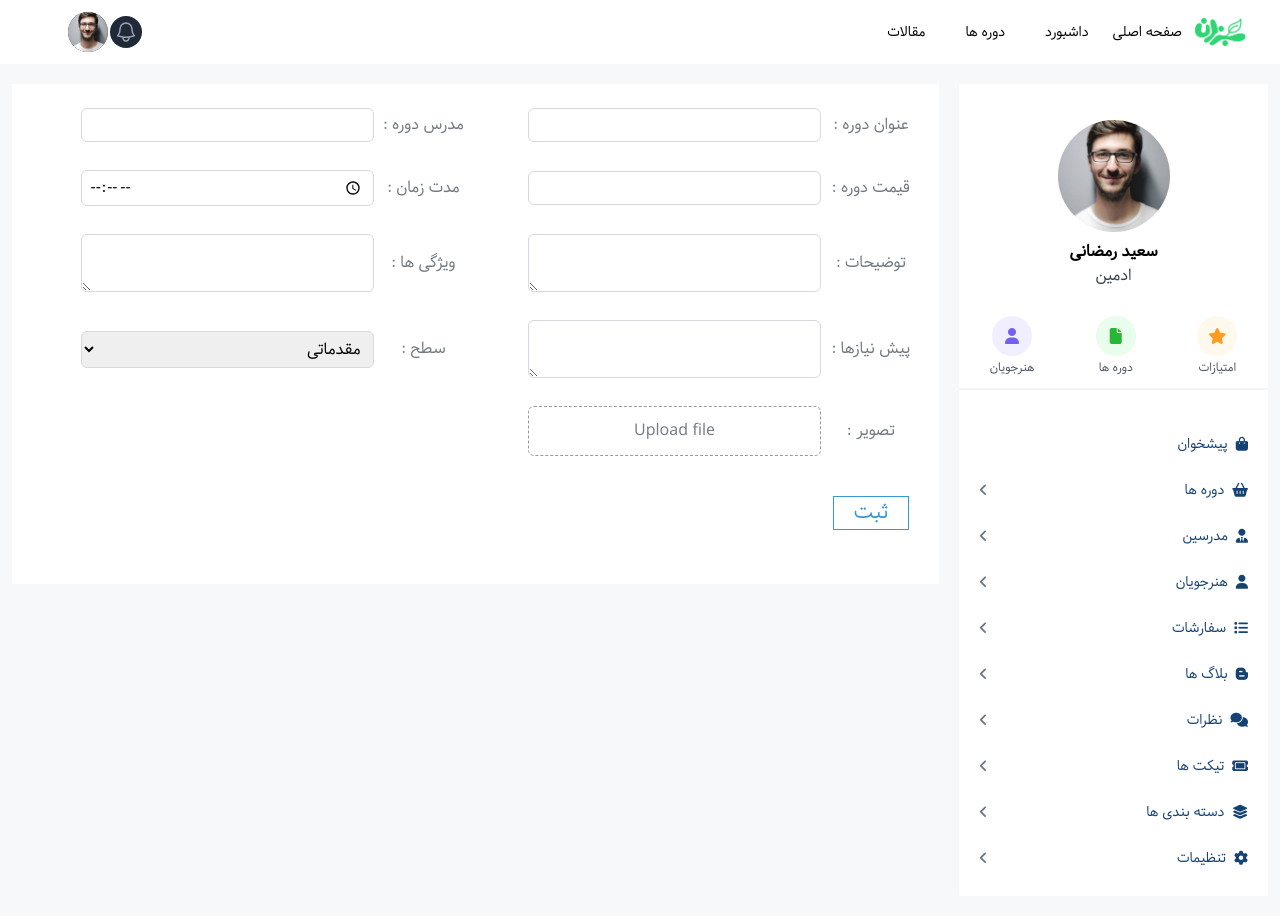
After one commit to mmmovahed/geeklearn, a PHP site: page /panel/admin/addNewCourse.html in a window 1280 px wide. The commit adds this page. Run offline with PHP 8.4, Linux system fonts and the light colour scheme.

Commit message:
designing add new course file

```diff
--- a/assets/tailwindCss/css/main.css
+++ b/assets/tailwindCss/css/main.css
@@ -591,6 +591,26 @@ video {
   top: 0px;
 }
 
+.bottom-0 {
+  bottom: 0px;
+}
+
+.right-8 {
+  right: 2rem;
+}
+
+.right-5 {
+  right: 1.25rem;
+}
+
+.right-3 {
+  right: 0.75rem;
+}
+
+.right-2 {
+  right: 0.5rem;
+}
+
 .z-10 {
   z-index: 10;
 }
@@ -711,12 +728,24 @@ video {
   height: 500px;
 }
 
+.h-\[50px\] {
+  height: 50px;
+}
+
 .h-screen {
   height: 100vh;
 }
 
 .w-10 {
   width: 2.5rem;
+}
+
+.w-2\/3 {
+  width: 66.666667%;
+}
+
+.w-24 {
+  width: 6rem;
 }
 
 .w-28 {
@@ -807,12 +842,20 @@ video {
   flex-direction: column;
 }
 
+.flex-wrap {
+  flex-wrap: wrap;
+}
+
 .items-start {
   align-items: flex-start;
 }
 
 .items-center {
   align-items: center;
+}
+
+.justify-start {
+  justify-content: flex-start;
 }
 
 .justify-center {
@@ -825,6 +868,14 @@ video {
 
 .justify-around {
   justify-content: space-around;
+}
+
+.gap-0 {
+  gap: 0px;
+}
+
+.gap-0\.5 {
+  gap: 0.125rem;
 }
 
 .gap-x-5 {
@@ -884,6 +935,10 @@ video {
   border-radius: 0.125rem;
 }
 
+.border {
+  border-width: 1px;
+}
+
 .border-2 {
   border-width: 2px;
 }
@@ -896,9 +951,28 @@ video {
   border-style: solid;
 }
 
+.border-dashed {
+  border-style: dashed;
+}
+
+.border-\[\#999\] {
+  --tw-border-opacity: 1;
+  border-color: rgb(153 153 153 / var(--tw-border-opacity));
+}
+
 .border-\[\#d5d0d0\] {
   --tw-border-opacity: 1;
   border-color: rgb(213 208 208 / var(--tw-border-opacity));
+}
+
+.border-\[\#ddd5df\] {
+  --tw-border-opacity: 1;
+  border-color: rgb(221 213 223 / var(--tw-border-opacity));
+}
+
+.border-black {
+  --tw-border-opacity: 1;
+  border-color: rgb(0 0 0 / var(--tw-border-opacity));
 }
 
 .border-gray-100 {
@@ -1017,6 +1091,10 @@ video {
   padding-bottom: 0.75rem;
 }
 
+.pb-20 {
+  padding-bottom: 5rem;
+}
+
 .pb-3 {
   padding-bottom: 0.75rem;
 }
@@ -1068,6 +1146,11 @@ video {
 .text-\[\#27B737\] {
   --tw-text-opacity: 1;
   color: rgb(39 183 55 / var(--tw-text-opacity));
+}
+
+.text-\[\#717981\] {
+  --tw-text-opacity: 1;
+  color: rgb(113 121 129 / var(--tw-text-opacity));
 }
 
 .text-\[\#7460EE\] {
@@ -1140,6 +1223,11 @@ video {
   box-shadow: var(--tw-ring-offset-shadow, 0 0 #0000), var(--tw-ring-shadow, 0 0 #0000), var(--tw-shadow);
 }
 
+.outline-none {
+  outline: 2px solid transparent;
+  outline-offset: 2px;
+}
+
 .ring-1 {
   --tw-ring-offset-shadow: var(--tw-ring-inset) 0 0 0 var(--tw-ring-offset-width) var(--tw-ring-offset-color);
   --tw-ring-shadow: var(--tw-ring-inset) 0 0 0 calc(1px + var(--tw-ring-offset-width)) var(--tw-ring-color);
@@ -1163,12 +1251,34 @@ video {
   transition-duration: 150ms;
 }
 
+.transition-all {
+  transition-property: all;
+  transition-timing-function: cubic-bezier(0.4, 0, 0.2, 1);
+  transition-duration: 150ms;
+}
+
 .duration-100 {
   transition-duration: 100ms;
 }
 
 .duration-75 {
   transition-duration: 75ms;
+}
+
+.duration-700 {
+  transition-duration: 700ms;
+}
+
+.duration-300 {
+  transition-duration: 300ms;
+}
+
+.duration-500 {
+  transition-duration: 500ms;
+}
+
+.duration-1000 {
+  transition-duration: 1000ms;
 }
 
 .ease-in {
@@ -1204,6 +1314,58 @@ video {
   visibility: visible;
 }
 
+.btn {
+  border: 1px solid #3498db;
+  background: none;
+  padding: 1px 20px;
+  font-size: 20px;
+  cursor: pointer;
+  margin: 10px;
+  color: #3498db;
+  transition: 0.8s;
+  position: relative;
+  overflow: hidden;
+  z-index: 1;
+}
+
+.btn:hover {
+  color: #fff;
+}
+
+.btn::before {
+  content: "";
+  position: absolute;
+  left: 0;
+  width: 100%;
+  height: 0%;
+  background: #3498db;
+  z-index:-99;
+  transition: 0.8s;
+  bottom: 0;
+  border-radius: 50% 50% 0 0;
+}
+
+.btn:hover::before {
+  height: 180%;
+}
+
+.hover\:cursor-pointer:hover {
+  cursor: pointer;
+}
+
+.hover\:border:hover {
+  border-width: 1px;
+}
+
+.hover\:border-dashed:hover {
+  border-style: dashed;
+}
+
+.hover\:border-\[\#5597dd\]:hover {
+  --tw-border-opacity: 1;
+  border-color: rgb(85 151 221 / var(--tw-border-opacity));
+}
+
 .hover\:bg-\[\#E0F6EF\]:hover {
   --tw-bg-opacity: 1;
   background-color: rgb(224 246 239 / var(--tw-bg-opacity));
@@ -1309,8 +1489,20 @@ video {
 }
 
 @media (min-width: 768px) {
+  .md\:mt-0 {
+    margin-top: 0px;
+  }
+
+  .md\:w-1\/2 {
+    width: 50%;
+  }
+
   .md\:grid-cols-\[1fr\2c 3fr\] {
     grid-template-columns: 1fr 3fr;
+  }
+
+  .md\:justify-start {
+    justify-content: flex-start;
   }
 }
 
--- a/components/panel/admin/sidebar/Sidebar.js
+++ b/components/panel/admin/sidebar/Sidebar.js
@@ -72,7 +72,7 @@ template.innerHTML = `
                 <a  href="http://geeklearn.ir/panel/admin/coursesList.html" class=" w-full py-2 hover:bg-[#E0F6EF] text-gray-500 rounded-sm px-1"> لیست دوره ها</a>
                 </li>
                 <li class="flex">
-                <a href="javascript:void(0);" class=" w-full py-2 hover:bg-[#E0F6EF] text-gray-500 rounded-sm px-1">افزودن دوره جدید</a>
+                <a href="http://geeklearn.ir/panel/admin/addNewCourse.html" class=" w-full py-2 hover:bg-[#E0F6EF] text-gray-500 rounded-sm px-1">افزودن دوره جدید</a>
                 </li>
 
               </ul>
--- /dev/null
+++ b/panel/admin/addNewCourse.html
@@ -0,0 +1,161 @@
+<!DOCTYPE html>
+<html lang="en">
+  <head>
+    <meta charset="UTF-8" />
+    <meta name="viewport" content="width=device-width, initial-scale=1.0" />
+    <link rel="stylesheet" href="../../assets/css/cms/cms.css" />
+    <link rel="stylesheet" href="../../assets/tailwindCss/css/main.css" />
+    <link rel="stylesheet" href="../../assets/font/font-awesome/all.min.css" />
+
+    <title>پنل ادمین</title>
+  </head>
+  <body class="bg-[#f7f8f9]">
+    <my-header></my-header>
+
+    <div
+      class="relative my-5 bg-transparent grid md:grid-cols-[1fr,3fr] grid-cols-[1fr] gap-x-5 px-3"
+    >
+      <my-sidebar></my-sidebar>
+
+      <div class="w-full flex flex-col gap-y-5 overflow-auto table-container">
+        <div
+          class="bg-white md:mt-0 mt-5 py-1 h-[500px] overflow-auto table-container"
+        >
+          <div class="w-full flex justify-center items-center p-3">
+            <form
+              action=""
+              method="post"
+              class="w-full flex justify-start flex-wrap p-1 gap-y-5 pb-20 relative"
+            >
+              <div
+                class="md:w-1/2 w-full p-1 flex justify-center md:justify-start items-center gap-0.5"
+              >
+                <label for="title" class="text-[#717981] w-24 text-center"
+                  >عنوان دوره :</label
+                >
+                <input
+                  id="title"
+                  type="text"
+                  placeholder=""
+                  class="border border-[#ddd5df] rounded-md px-2 py-1 outline-none focus:border focus:border-[#5597dd] w-2/3 transition-color duration-300"
+                />
+              </div>
+              <div
+                class="md:w-1/2 w-full p-1 flex justify-center md:justify-start items-center gap-0.5"
+              >
+                <label for="title" class="text-[#717981] w-24 text-center"
+                  >مدرس دوره :</label
+                >
+                <input
+                  id="title"
+                  type="text"
+                  placeholder=""
+                  class="border border-[#ddd5df] rounded-md px-2 py-1 outline-none focus:border focus:border-[#5597dd] w-2/3 transition-color duration-300"
+                />
+              </div>
+              <div
+                class="md:w-1/2 w-full p-1 flex justify-center md:justify-start items-center gap-0.5"
+              >
+                <label for="title" class="text-[#717981] w-24 text-center"
+                  >قیمت دوره :</label
+                >
+                <input
+                  id="title"
+                  type="text"
+                  placeholder=""
+                  class="border border-[#ddd5df] rounded-md px-2 py-1 outline-none focus:border focus:border-[#5597dd] w-2/3 transition-color duration-300"
+                />
+              </div>
+              <div
+                class="md:w-1/2 w-full p-1 flex justify-center md:justify-start items-center gap-0.5"
+              >
+                <label for="mytime" class="text-[#717981] w-24 text-center">
+                  مدت زمان :</label
+                >
+                <input
+                  id="mytime"
+                  type="time"
+                  value=""
+                  placeholder=""
+                  class="border border-[#ddd5df] rounded-md px-2 py-1 outline-none focus:border focus:border-[#5597dd] w-2/3 transition-color duration-300"
+                />
+              </div>
+              <div
+                class="md:w-1/2 w-full p-1 flex justify-center md:justify-start items-center gap-0.5"
+              >
+                <label for="title" class="text-[#717981] w-24 text-center"
+                  >توضیحات :</label
+                >
+                <textarea
+                  id="title"
+                  type="text"
+                  placeholder=""
+                  class="border border-[#ddd5df] rounded-md px-2 py-1 outline-none focus:border focus:border-[#5597dd] w-2/3 transition-color duration-300"
+                ></textarea>
+              </div>
+              <div
+                class="md:w-1/2 w-full p-1 flex justify-center md:justify-start items-center gap-0.5"
+              >
+                <label for="title" class="text-[#717981] w-24 text-center"
+                  >ویژگی ها :</label
+                >
+                <textarea
+                  id="title"
+                  type="text"
+                  placeholder=""
+                  class="border border-[#ddd5df] rounded-md px-2 py-1 outline-none focus:border focus:border-[#5597dd] w-2/3 transition-color duration-300"
+                ></textarea>
+              </div>
+              <div
+                class="md:w-1/2 w-full p-1 flex justify-center md:justify-start items-center gap-0.5"
+              >
+                <label for="title" class="text-[#717981] w-24 text-center"
+                  >پیش نیازها :</label
+                >
+                <textarea
+                  id="title"
+                  type="text"
+                  placeholder=""
+                  class="border border-[#ddd5df] rounded-md px-2 py-1 outline-none focus:border focus:border-[#5597dd] w-2/3 transition-color duration-300"
+                ></textarea>
+              </div>
+              <div
+                class="md:w-1/2 w-full p-1 flex justify-center md:justify-start items-center gap-0.5"
+              >
+                <label for="level" class="text-[#717981] w-24 text-center">
+                  سطح :</label
+                >
+                <select
+                  name="level"
+                  id="level"
+                  class="border border-[#ddd5df] rounded-md px-2 py-1 outline-none focus:border focus:border-[#5597dd] w-2/3 transition-color duration-300"
+                >
+                  <option value="elementary">مقدماتی</option>
+                  <option value="intermediate">متوسط</option>
+                  <option value="advanced">پیشرفته</option>
+                </select>
+              </div>
+              <div
+                class="md:w-1/2 w-full p-1 flex justify-center md:justify-start items-center gap-0.5"
+              >
+                <label for="file" class="text-[#717981] w-24 text-center">
+                  تصویر :</label
+                >
+                <label
+                  for="file"
+                  class="text-[#717981] h-[50px] w-2/3 rounded-md border border-dashed border-[#999] hover:cursor-pointer hover:text-[#5597dd] hover:border hover:border-dashed hover:border-[#5597dd] flex justify-center items-center transition-color duration-300"
+                  >Upload file</label
+                >
+                <input type="file" id="file" class="hidden" />
+              </div>
+              <div class="absolute bottom-0 right-2 w-full">
+                <button type="submit" class="btn">ثبت</button>
+              </div>
+            </form>
+          </div>
+        </div>
+      </div>
+    </div>
+    <script type="module" src="../../assets/js/admin.js" defer></script>
+  </body>
+</html>
```
Also changed, not shown: other parts of assets/tailwindCss/css/main.css (+34 -13 lines), assets/tailwindCss/input.css (+34 -4 lines).
